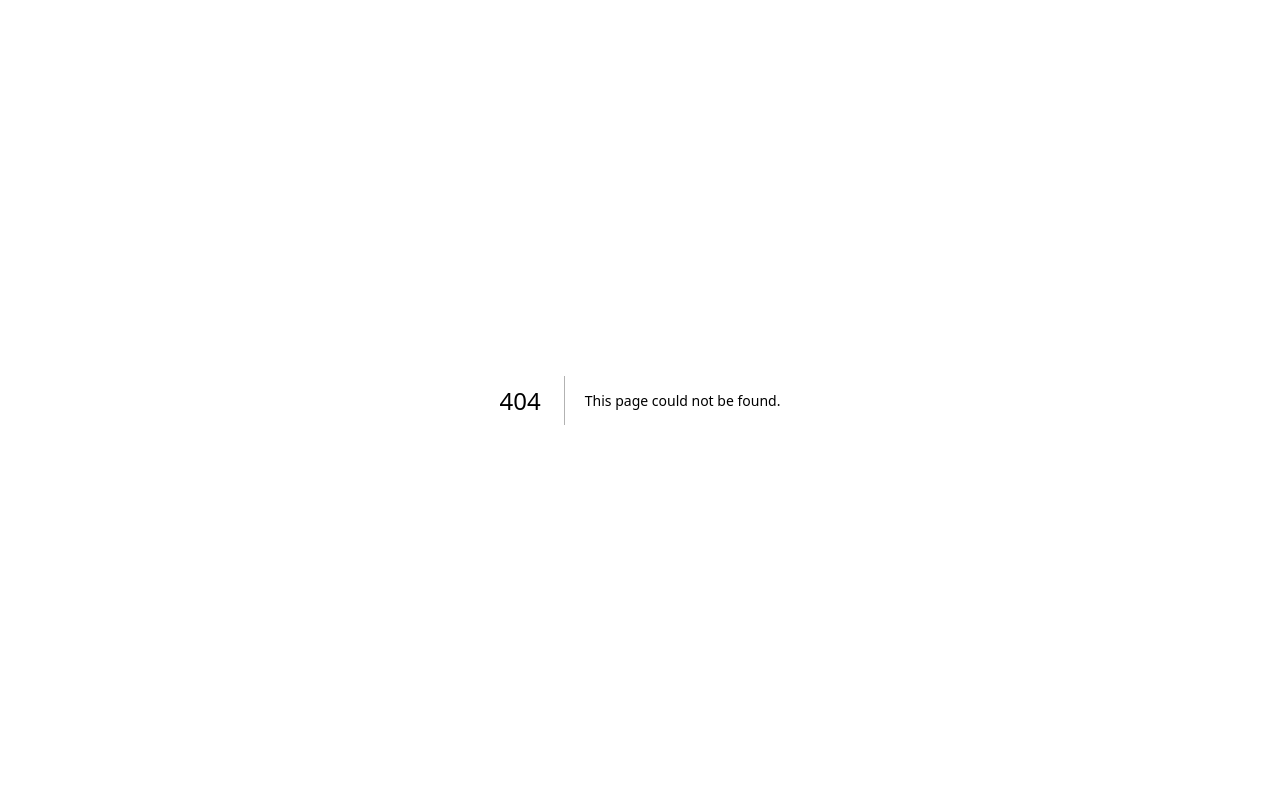
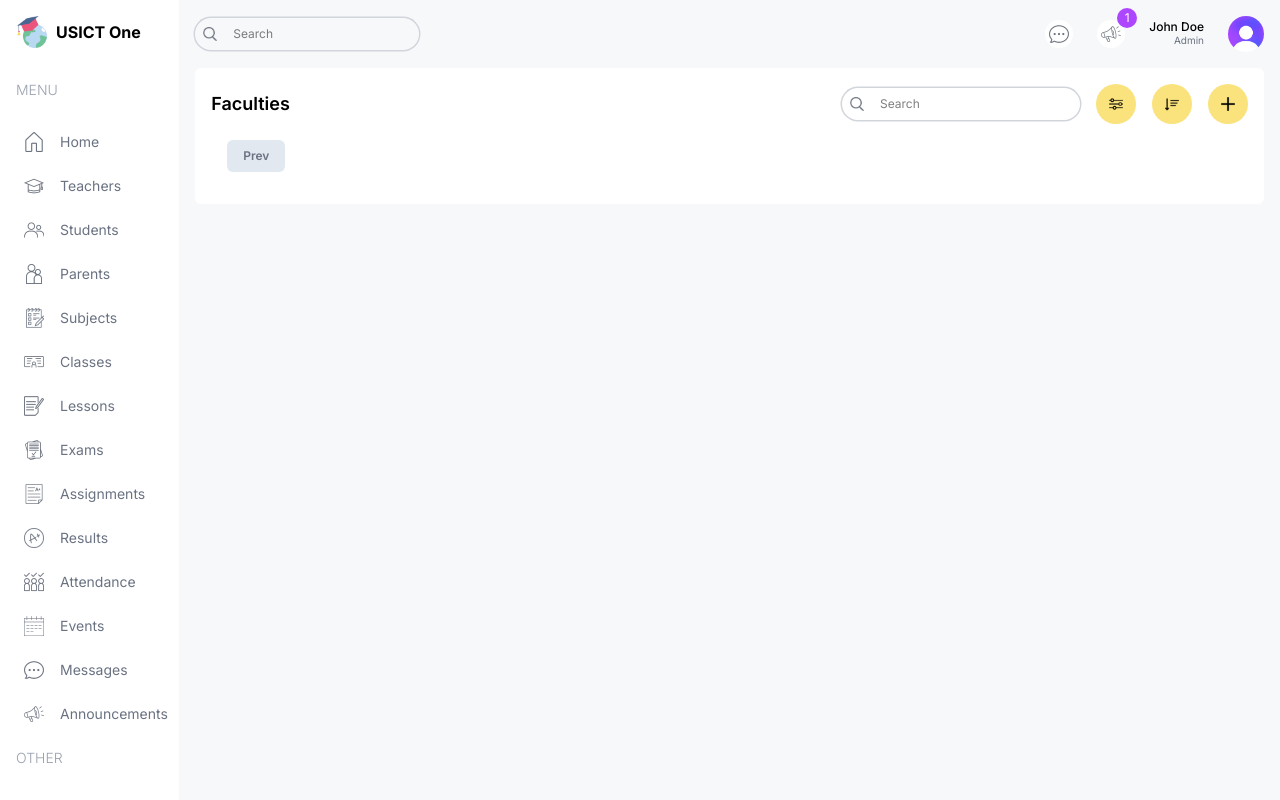
Before and after one commit to kaustavbhalla/USICT-One, a Next.js app in the folder frontend/: page /list/teachers in a window 1280 px wide. Before the commit this address had no page. Built offline with nearby package versions, Linux system fonts and the light colour scheme.

Commit message:
minor changes

```diff
--- /dev/null
+++ b/frontend/app/(dashboard)/list/teachers/page.tsx
@@ -0,0 +1,39 @@
+import Pagination from '@/components/Pagination'
+import TableSearch from '@/components/TableSearch'
+import Image from 'next/image'
+import React from 'react'
+
+const TeacherList = () => {
+  return (
+    <div className='bg-white p-4 rounded-md flex-1 m-4 mt-0'>
+        {/* topSect */}
+        <div className='flex items-center justify-between'>
+          <h1 className='hidden md:block text-lg font-semibold'>Faculties</h1>
+          <div className='flex flex-col md:flex-row items-center gap-4 w-full md:w-auto'>
+            <TableSearch />
+            <div className='flex items-center gap-4 self-end'>
+              <button className='w-10 h-10 flex items-center justify-center rounded-full bg-yellow-custom'>
+                <Image src="/filter.png" alt='' width={14} height={14} />
+              </button>
+
+              <button className='w-10 h-10 flex items-center justify-center rounded-full bg-yellow-custom'>
+                <Image src="/sort.png" alt='' width={14} height={14} />
+              </button>
+
+              <button className='w-10 h-10 flex items-center justify-center rounded-full bg-yellow-custom'>
+                <Image src="/plus.png" alt='' width={14} height={14} />
+              </button>
+            </div>
+          </div>
+        </div>
+
+        {/* listSec */}
+        <div></div>
+
+        {/* paginationSect */}
+          <Pagination />
+    </div>
+  )
+}
+
+export default TeacherList
--- /dev/null
+++ b/frontend/components/Pagination.tsx
@@ -0,0 +1,11 @@
+import React from 'react'
+
+const Pagination = () => {
+  return (
+    <div className='p-4 flex items-center justify-between text-gray-500'>
+        <button className='py-2 px-4 rounded-md bg-slate-200 text-xs font-semibold disabled:opacity-50 disabled:cursor-not-allowed hover:bg-slate-300 hover:cursor-pointer'>Prev</button>
+    </div>
+  )
+}
+
+export default Pagination
--- /dev/null
+++ b/frontend/components/SemesterClasses.tsx
@@ -0,0 +1,11 @@
+import React from 'react'
+
+const SemesterClasses = () => {
+  return (
+    <div>
+
+    </div>
+  )
+}
+
+export default SemesterClasses
--- /dev/null
+++ b/frontend/components/TableSearch.tsx
@@ -0,0 +1,13 @@
+import Image from 'next/image'
+import React from 'react'
+
+const TableSearch = () => {
+  return (
+    <div className="w-full  md:w-auto flex items-center gap-2 text-xs rounded-full ring-[1.5px] ring-gray-300 px-2">
+        <Image src='/search.png' alt='search' width={14} height={14}/>
+            <input type='text' placeholder='Search' className='w-[12.5rem] p-2 bg-transparent outline-none'/>
+    </div>
+  )
+}
+
+export default TableSearch
```
